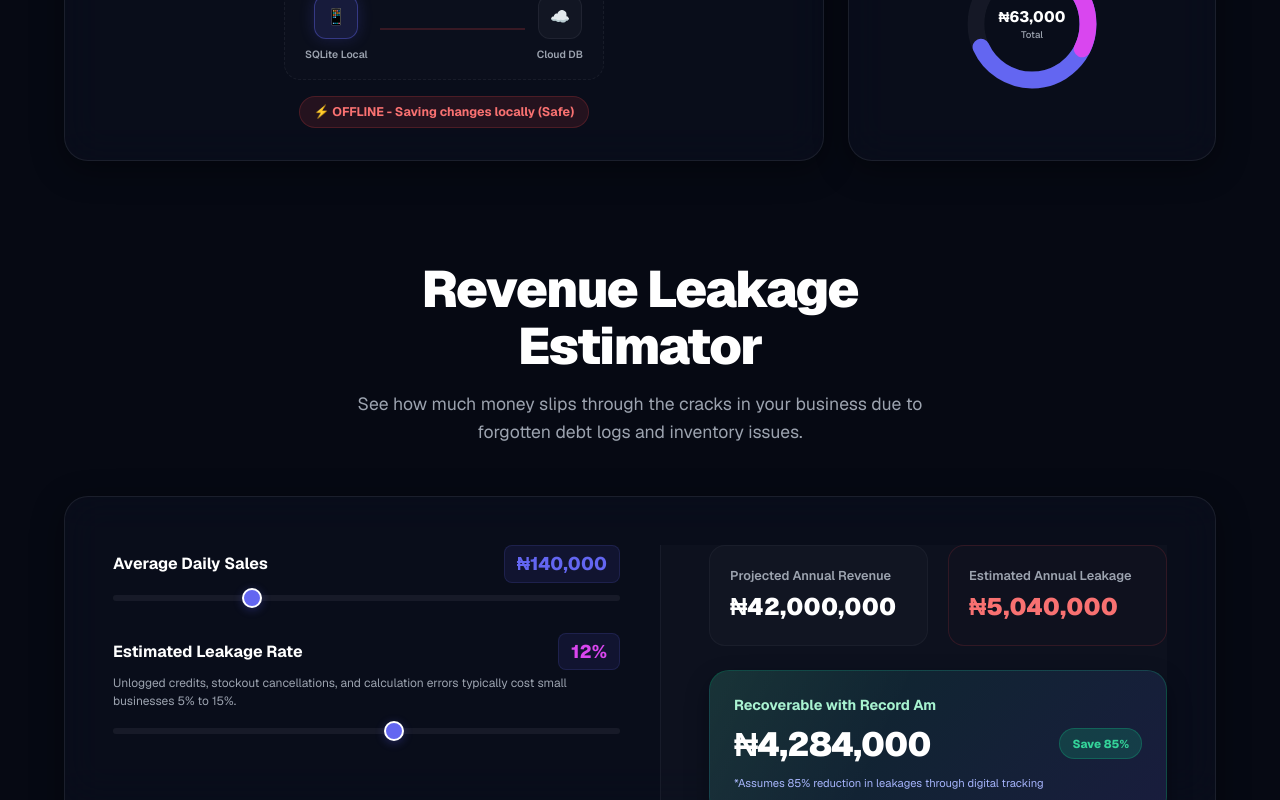
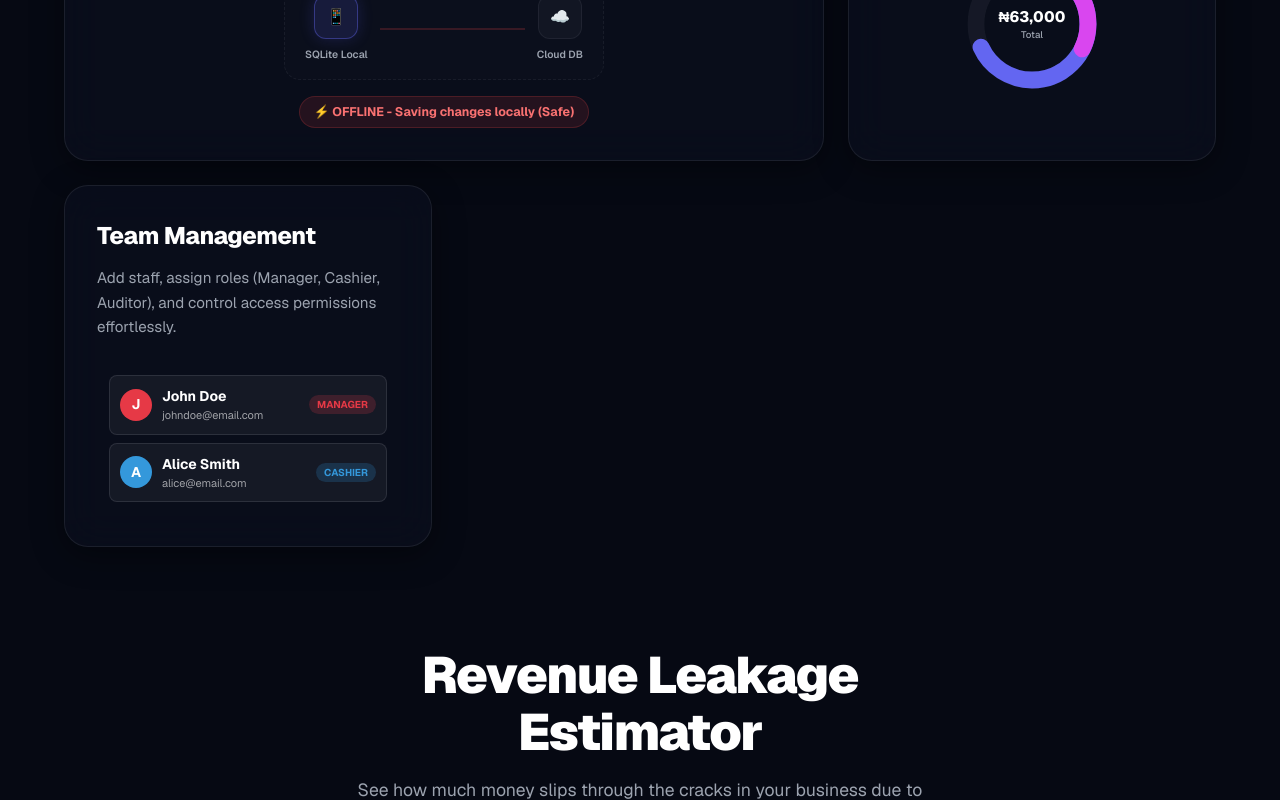
Before and after one commit to sheddy-cyber/record-am-nextjs, a Next.js app: page / in a window 1280 px wide. Shown: the part 2000-2800 px from the top of the page. Built offline with nearby package versions, Linux system fonts and the light colour scheme.

Commit message:
feat: add team & staff management to features section

```diff
--- a/src/app/page.tsx
+++ b/src/app/page.tsx
@@ -830,6 +830,40 @@ export default function Home() {
               </div>
             </div>
           </div>
+
+          {/* Bento Item 6: Team & Staff Management */}
+          <div className="bento-item glass reveal-delay-2">
+            <div className="bento-content">
+              <h3>Team Management</h3>
+              <p>
+                Add staff, assign roles (Manager, Cashier, Auditor), and control access permissions effortlessly.
+              </p>
+            </div>
+            <div className="bento-visual">
+              <div style={{ width: '100%', display: 'flex', flexDirection: 'column', gap: '8px', padding: '12px' }}>
+                <div style={{ display: 'flex', alignItems: 'center', justifyContent: 'space-between', backgroundColor: 'var(--bg-card, rgba(255,255,255,0.05))', padding: '10px', borderRadius: '8px', border: '1px solid var(--border, rgba(255,255,255,0.1))' }}>
+                  <div style={{ display: 'flex', alignItems: 'center', gap: '10px' }}>
+                    <div style={{ width: '32px', height: '32px', borderRadius: '16px', backgroundColor: 'var(--accent, #e63946)', color: 'white', display: 'flex', alignItems: 'center', justifyContent: 'center', fontSize: '14px', fontWeight: 'bold' }}>J</div>
+                    <div style={{ display: 'flex', flexDirection: 'column' }}>
+                      <span style={{ fontSize: '14px', fontWeight: 'bold', color: 'var(--text-main, #fff)' }}>John Doe</span>
+                      <span style={{ fontSize: '11px', color: 'var(--text-muted, rgba(255,255,255,0.6))' }}>johndoe@email.com</span>
+                    </div>
+                  </div>
+                  <span style={{ fontSize: '10px', fontWeight: 'bold', backgroundColor: 'rgba(230, 57, 70, 0.2)', color: 'var(--accent, #e63946)', padding: '2px 8px', borderRadius: '12px' }}>MANAGER</span>
+                </div>
+                <div style={{ display: 'flex', alignItems: 'center', justifyContent: 'space-between', backgroundColor: 'var(--bg-card, rgba(255,255,255,0.05))', padding: '10px', borderRadius: '8px', border: '1px solid var(--border, rgba(255,255,255,0.1))' }}>
+                  <div style={{ display: 'flex', alignItems: 'center', gap: '10px' }}>
+                    <div style={{ width: '32px', height: '32px', borderRadius: '16px', backgroundColor: '#3498db', color: 'white', display: 'flex', alignItems: 'center', justifyContent: 'center', fontSize: '14px', fontWeight: 'bold' }}>A</div>
+                    <div style={{ display: 'flex', flexDirection: 'column' }}>
+                      <span style={{ fontSize: '14px', fontWeight: 'bold', color: 'var(--text-main, #fff)' }}>Alice Smith</span>
+                      <span style={{ fontSize: '11px', color: 'var(--text-muted, rgba(255,255,255,0.6))' }}>alice@email.com</span>
+                    </div>
+                  </div>
+                  <span style={{ fontSize: '10px', fontWeight: 'bold', backgroundColor: 'rgba(52, 152, 219, 0.2)', color: '#3498db', padding: '2px 8px', borderRadius: '12px' }}>CASHIER</span>
+                </div>
+              </div>
+            </div>
+          </div>
         </div>
       </section>
 
```
